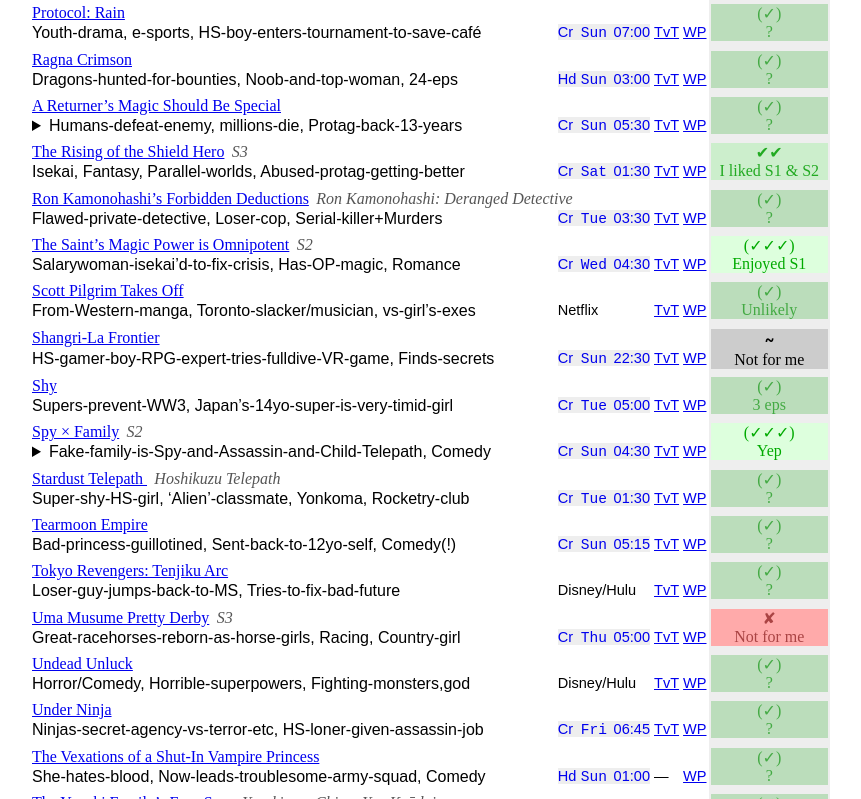
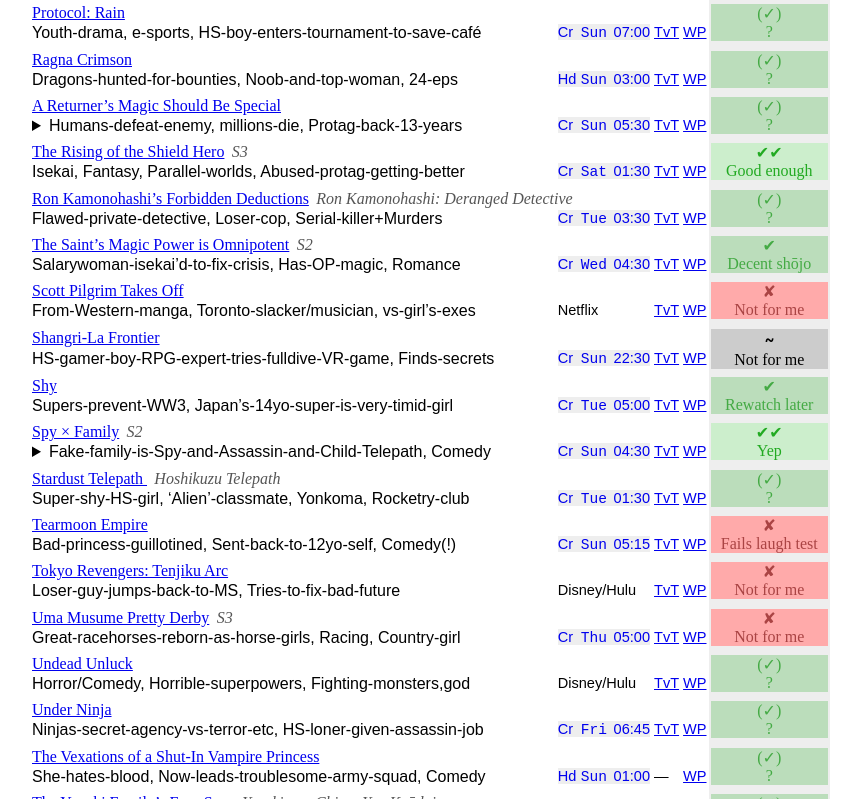
Before and after one commit to c12h/c12h.github.io, a plain HTML site: page Anime/23-10.html in a window 1280 px wide. Shown: the part 2336-3135 px from the top of the page, without its empty margins (210-1071 px from the left). Drawn offline with Linux system fonts and the light colour scheme.

Commit message:
Update my ratings for some current anime, etc

```diff
--- a/Anime/23-10.html
+++ b/Anime/23-10.html
@@ -233,13 +233,13 @@ add_show("Heaven Official’s Blessing", "S2",
 	 [ "From-Chinese-novels", "Guy-ascends-to-heaven-3-times" ]);
 
 add_show("Hypnosis Mic -Division Rap Battle- Rhyme Anima+", "S2 of Fall 2020 series",
-	 rToTryMaybe, "Unlikely",
+	 rNo, "Not this season",
 	 CrRoll, "hypnosismic-division-rap-battle-rhyme-anima", "Sun 06:00",
 	 27620, "Music/HypnosisMic", "Hypnosis Mic: Division Rap Battle: Rhyme Anima",
 	 [ "Battles-now-fought-thru-rap", "Microphones-that-affect-brains" ]);
 
 add_show("The IDOLM@STER Million Live!", "",
-	 rToTryMaybe, "?",
+	 rNo, "Not for me",
 	 CrRoll, "the-idolmster-million-live", "Sat 07:45",//PT
 	 23511, "VideoGame/TheIdolmasterMillionLive", "The Idolmaster Million Live!",
 	 [ "From-2013-video-CCG", "HS-girls-starting-as-idols,producers" ]);
@@ -263,7 +263,7 @@ add_show("I’m in Love with the Villainess", "",
 	 [ "Girl-isekai’d-as-otome-protagonist", "Romances-antagonist", "Yuri" ]);
 
 add_show("I Shall Survive Using Potions!", "",
-	 rYes, "Will skip ...",
+	 rNo, "Not this season",
 	 CrRoll, "i-shall-survive-using-potions", "Sun 06:30",
 	 27194, "Literature/IShallSurviveUsingPotions", "I Shall Survive Using Potions!",
 	 [ "Isekai’d-girl-gets-cheat-powers", "Seeks-leisure", "Deconstruction" ]);
@@ -275,7 +275,7 @@ add_show("KamiErabi GOD.app", "",
 	 [ "HS-students-in-a-battle-royale-for-the-chance-to-become-a-god" ]);
 
 add_show("Kawagoe Boys Sing -Now or Never-", "",
-	 rToTryMaybe, "Unlikely",
+	 rNo, "Not for me",
 	 CrRoll, "kawagoe-boys-sing-now-or-never-", "Tue 03:45",
 	 27230, NoTvT, "Kawagoe Boys Sing",
 	 [ "HS-boys-choir-club", "Asshole-conductor-must-win-comp" ]);
@@ -287,7 +287,7 @@ add_show("Kengan Ashura", "S2",
 	 [ "Unarmed-fighting-matches", "Big-wagers-etc", "New-fighter-is-OP" ]);
 
 add_show("The Kingdoms of Ruin", "",
-	 rToTryMaybe, "Unlikely",
+	 rNo, "DNW Revenge pr0n",
 	 CrRoll, "the-kingdoms-of-ruin", "Sat 06:30",
 	 27066, "Manga/KingdomsOfRuin", "The Kingdoms of Ruin",
 	 [ "Tech-replacing-witches", "Biggest-nation-attacks", "MC-fights-back" ]);
@@ -418,7 +418,7 @@ add_show("A Returner’s Magic Should Be Special", "",
 	 "From Korean webnovel series" );
 
 add_show("The Rising of the Shield Hero", "S3",
-	 rYesYes, "I liked S1 & S2",
+	 rYesYes, "Good enough",
 	 CrRoll, "the-rising-of-the-shield-hero", "Sat 01:30",
 	 26190, "Literature/TheRisingOfTheShieldHero", "The Rising of the Shield Hero",
 	 [ "Isekai", "Fantasy", "Parallel-worlds", "Abused-protag-getting-better" ]);
@@ -430,7 +430,7 @@ add_show("Ron Kamonohashi’s Forbidden Deductions", "Ron Kamonohashi: Deranged
 	 [ "Flawed-private-detective", "Loser-cop", "Serial-killer+Murders" ]);
 
 add_show("The Saint’s Magic Power is Omnipotent", "S2",
-	 rToTryForSure, "Enjoyed S1",
+	 rYes, "Decent shōjo",
 	 CrRoll, "the-saints-magic-power-is-omnipotent", "Wed 04:30",
 	 25417, "Literature/TheSaintsMagicPowerIsOmnipotent",
 		"The Saint's Magic Power Is Omnipotent",
@@ -439,7 +439,7 @@ add_show("The Saint’s Magic Power is Omnipotent", "S2",
 // "Sasaki and Miyano: Graduation" (= S2 of "Sasaki and Miyano") is a MOVIE
 
 add_show("Scott Pilgrim Takes Off", "",
-	 rToTryMaybe, "Unlikely",
+	 rNo, "Not for me",
 	 Netflix, "X", UnknownSchedule,//Nov 17
 	 27712, "Anime/ScottPilgrimTakesOff", "Scott Pilgrim Takes Off",
 	 [ "From-Western-manga", "Toronto-slacker/musician", "vs-girl’s-exes" ]);
@@ -453,13 +453,13 @@ add_show("Shangri-La Frontier", "",
 	 [ "HS-gamer-boy-RPG-expert-tries-fulldive-VR-game", "Finds-secrets" ]);
 
 add_show("Shy", "",
-	 rToTryMaybe, "3 eps",
+	 rYes, "Rewatch later",
 	 CrRoll, "shy", "Tue 05:00",
 	 26406, "Manga/Shy", "Shy (manga)",
 	 [ "Supers-prevent-WW3", "Japan’s-14yo-super-is-very-timid-girl" ]);
 
 add_show("Spy × Family", "S2",
-	 rToTryForSure, "Yep",
+	 rYesYes, "Yep",
 	 CrRoll, "spy-x-family", "Sun 04:30",
 	 26746, "Manga/SpyXFamily", "Spy × Family",
 	 [ "Fake-family-is-Spy-and-Assassin-and-Child-Telepath", "Comedy" ],
@@ -472,7 +472,7 @@ add_show("Stardust Telepath ", "Hoshikuzu Telepath",
 	 [ "Super-shy-HS-girl", "‘Alien’-classmate", "Yonkoma", "Rocketry-club" ]);
 
 add_show("Tearmoon Empire", "",
-	 rToTryMaybe, "?",
+	 rNo, "Fails laugh test",
 	 CrRoll, "tearmoon-empire", "Sun 05:15",
 	 26286, "Literature/TearmoonEmpire", "Tearmoon Empire",
 	 //Selfish princess gets do-over from 12yo
@@ -487,7 +487,7 @@ add_show ("That Time I Got Reincarnated as a Slime: Coleus’ Dream", "Koriusu n
 	 [ "3-eps-Nov-1", "Sequel-to-Scarlet-Bond-film", "From-S2-BD-bonus-bookklet" ]);*/
 
 add_show("Tokyo Revengers: Tenjiku Arc", "",
-	 rToTryMaybe, "?",
+	 rNo, "Not for me",
 	 Disney, "X", UnknownSchedule,//Oct 3
 	 27739, "Manga/TokyoRevengers", "Tokyo Revengers",
 	 [ "Loser-guy-jumps-back-to-MS", "Tries-to-fix-bad-future" ]);
```
Also changed, not shown: HumbleBundle/Humble-monthlies.html (+1 -1 lines), Anime/+upcoming.txt.
